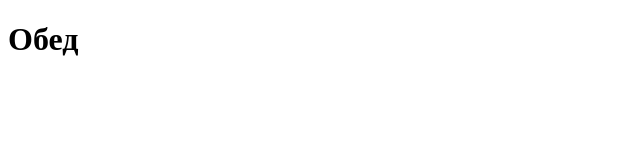
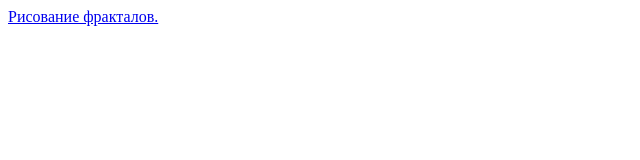
Before and after one commit to EgorovTimofey/EgorovTimofey.github.io, a plain HTML site: page index.html in a window 1280 px wide. Shown: the whole page, without its empty margins (0-640 px from the left). Drawn offline with Linux system fonts and the light colour scheme.

Commit message:
Update index.html
Add link to fractal.

```diff
--- a/index.html
+++ b/index.html
@@ -4,5 +4,5 @@
         <title>te1gl</title>
   </head>
   <body>
-    <h1>Обед</h1>
+      <a href = "Mandl/Index.html">Рисование фракталов.</a>
 </html>
```
